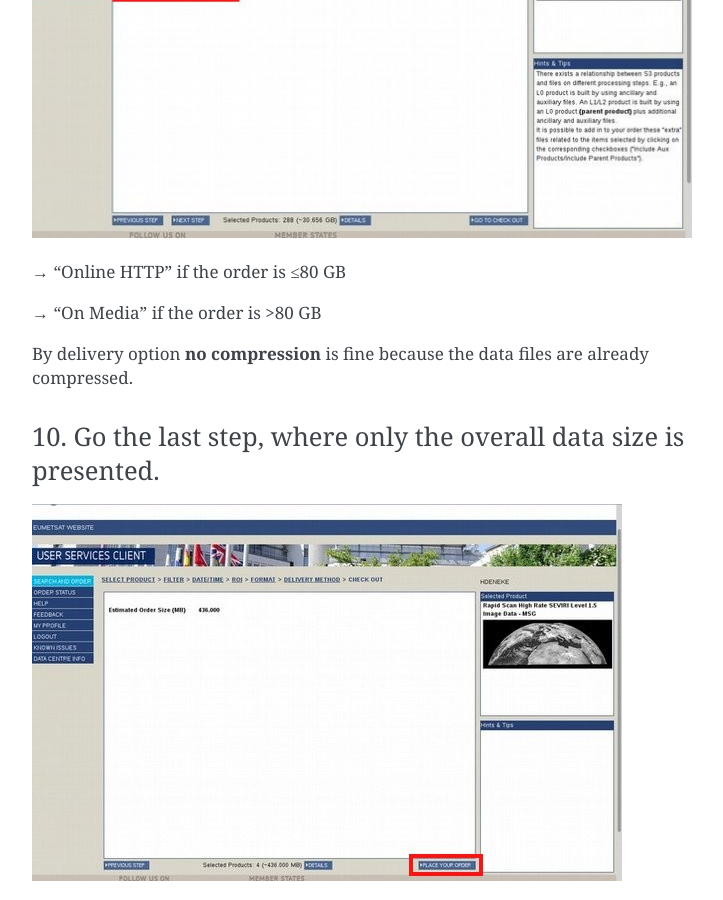
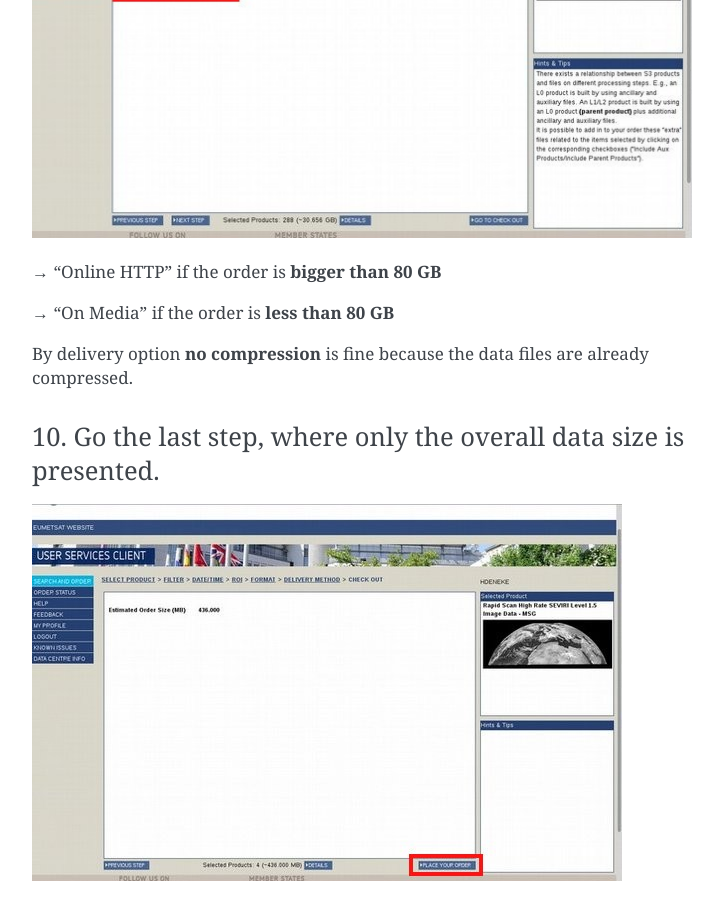
Before and after one commit to nbayer2020/tropos_sat_gap_filling, a Sphinx documentation site: the page built from source/ordering_data.md, in a window 1280 px wide and 900 px high, scrolled down 5285 px. Shown: the whole window, without its empty margins (388-1111 px from the left). Built offline with Sphinx 7.4.7, drawn with Linux system fonts in a browser that asks for light colours.

```diff
--- a/source/ordering_data.md
+++ b/source/ordering_data.md
@@ -58,9 +58,9 @@
 
 ![Image 9](./images/ordering_data_9.png)
 
-→ "Online HTTP" if the order is ≤80 GB
+→ "Online HTTP" if the order is **bigger than 80 GB**
 
-→ "On Media" if the order is \>80 GB
+→ "On Media" if the order is **less than 80 GB**
 
 By delivery option **no compression** is fine because the data files are already compressed.
 
```
Also changed, not shown: 6 other files.
